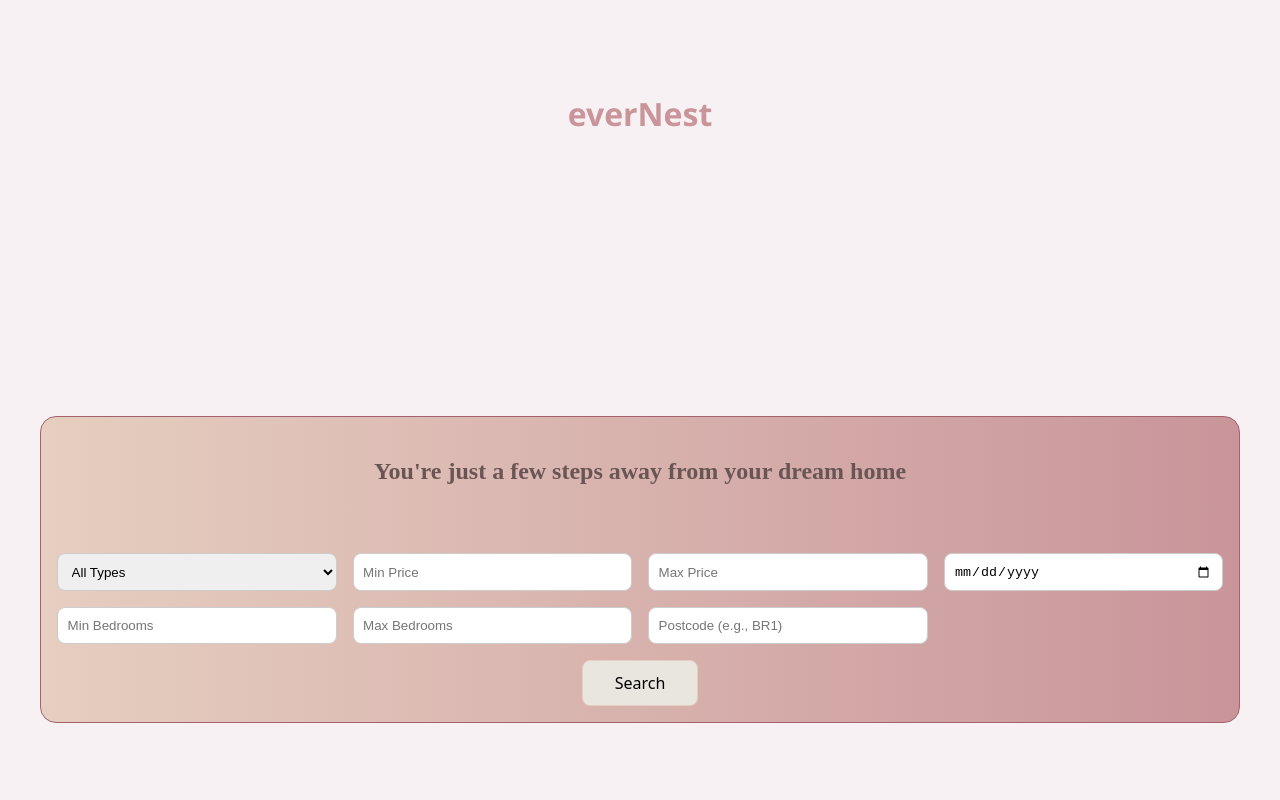
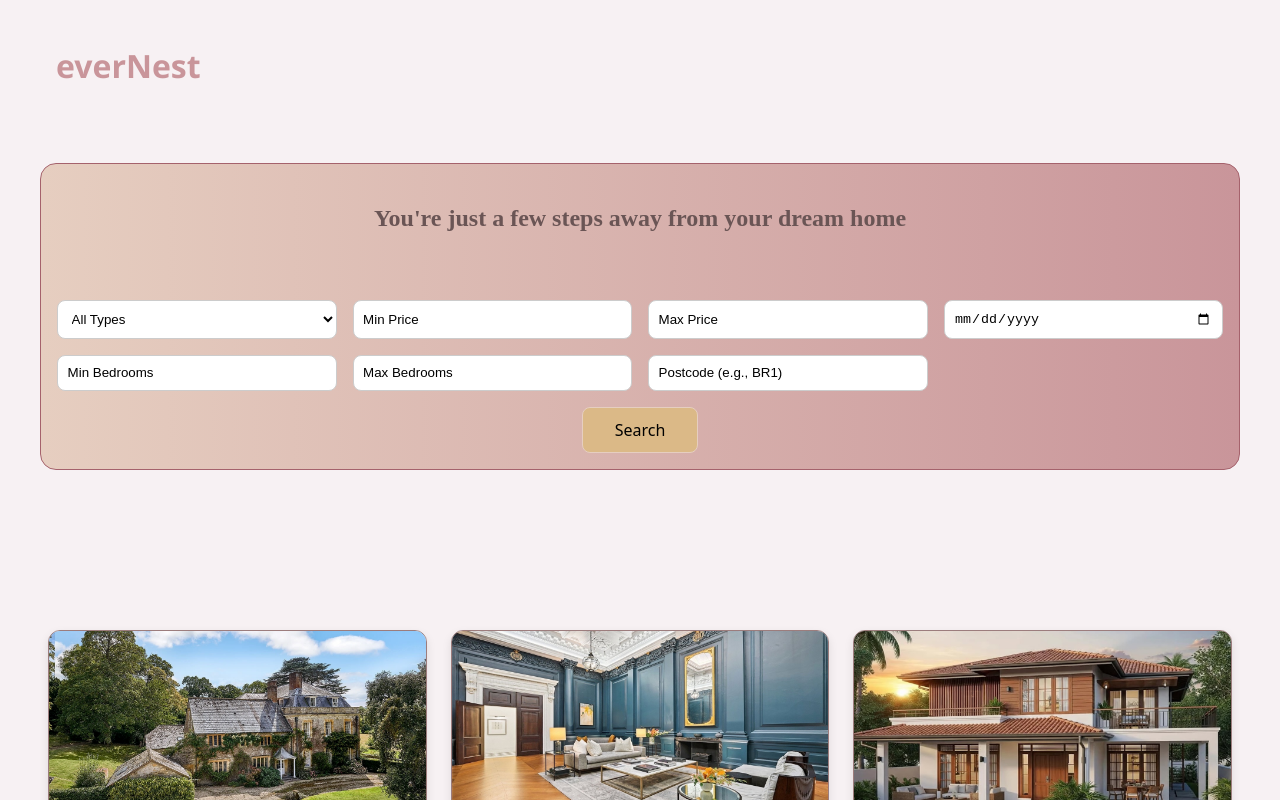
Before and after one commit to MthukaFernando/Adv.ClientSide-final-coursework, a React (Vite) app in the folder property-app/: page / in a window 1280 px wide. Shown: the top 800 px of the page. Built offline with nearby package versions, Linux system fonts and the light colour scheme.

Commit message:
made styling changes to the filter input fields, header and texts

```diff
--- a/property-app/src/App.css
+++ b/property-app/src/App.css
@@ -14,7 +14,7 @@ body {
   font-weight: 600;
   color: #c9959a;
   font-family: "Segoe UI", Tahoma, Geneva, Verdana, sans-serif;
-
+  padding: 0;
 }
 
 .filters {
@@ -44,7 +44,22 @@ body {
   border-radius: 8px;
   border: 1px solid #ccc;
   box-sizing: border-box;
+  background-color: white;
 }
+.filters select {
+  color: black;
+}
+
+.filters input[type="date"] {
+  color: black;
+}
+
+.filters input::placeholder {
+  color: black;
+  opacity: 1;
+}
+
+
 
 .search-btn {
   grid-column: 1 / -1;
@@ -52,7 +67,7 @@ body {
   padding: 0.7rem 2rem;
   cursor: pointer;
   border-radius: 8px;
-  background-color: #e9e5df;
+  background-color: #dbb987;
   border: 1px solid #e6cec0;
 }
 
@@ -136,41 +151,5 @@ body {
   max-width: 1280px;
   margin: 0 auto;
   padding: 2rem;
-  text-align: center;
+  text-align: left;
 }
-
-.logo {
-  height: 6em;
-  padding: 1.5em;
-  will-change: filter;
-  transition: filter 300ms;
-}
-.logo:hover {
-  filter: drop-shadow(0 0 2em #646cffaa);
-}
-.logo.react:hover {
-  filter: drop-shadow(0 0 2em #61dafbaa);
-}
-
-@keyframes logo-spin {
-  from {
-    transform: rotate(0deg);
-  }
-  to {
-    transform: rotate(360deg);
-  }
-}
-
-@media (prefers-reduced-motion: no-preference) {
-  a:nth-of-type(2) .logo {
-    animation: logo-spin infinite 20s linear;
-  }
-}
-
-.card {
-  padding: 2em;
-}
-
-.read-the-docs {
-  color: #888;
-}
```
